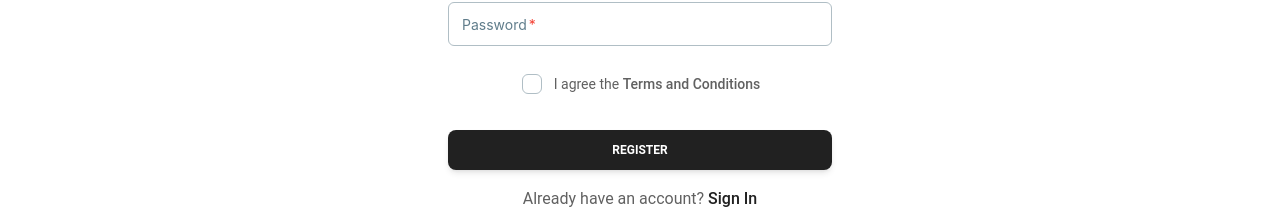
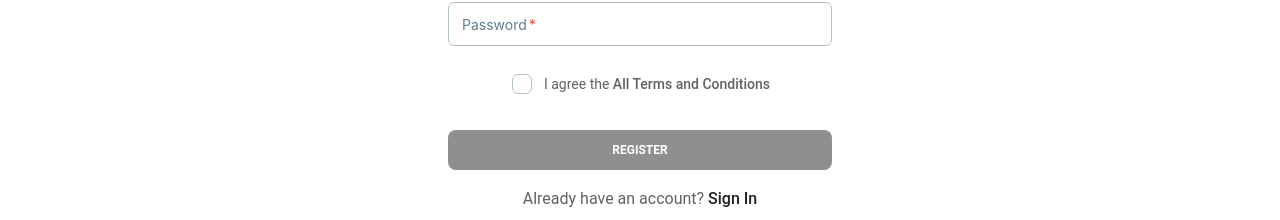
Before and after one commit to MUHAMMADSabbirHossain/red-onion, a React (Create React App) app: page /signup in a window 1280 px wide. Shown: the part 317-537 px from the top of the page. Built offline with nearby package versions, Linux system fonts and the light colour scheme; no server answers.

Commit message:
terms and condition added.

```diff
--- a/src/Components/SignUP/SignUp.js
+++ b/src/Components/SignUP/SignUp.js
@@ -11,6 +11,7 @@ const SignUp = () => {
     const [name, setName] = useState("");
     const [email, setEmail] = useState("");
     const [password, setPassword] = useState("")
+    const [terms, setTerms] = useState(false);
     const navigate = useNavigate();
 
     const [
@@ -44,6 +45,8 @@ const SignUp = () => {
     const handlePasswordInput = event => {
         setPassword(event.target.value);
     };
+
+
 
     if (user) {
         navigate("/");
@@ -80,19 +83,20 @@ const SignUp = () => {
                         <Input onBlur={handleEmailInput} size="lg" label="Email" required />
                         <Input onBlur={handlePasswordInput} type="password" size="lg" label="Password" required />
                     </div>
-                    <Checkbox
+                    <Checkbox onClick={() => setTerms(!terms)}
                         label={
                             <Typography
                                 variant="small"
                                 color="gray"
-                                className="flex items-center font-normal"
+                                // className="flex items-center font-normal"
+                                className={`flex items-center font-normal ${terms ? "" : "text-red"}`}
                             >
                                 I agree the
                                 <a
                                     href="#"
                                     className="font-medium transition-colors hover:text-gray-900"
                                 >
-                                    &nbsp;Terms and Conditions
+                                    &nbsp;All Terms and Conditions
                                 </a>
                             </Typography>
                         }
@@ -109,7 +113,7 @@ const SignUp = () => {
                         verificationError && <p className=' text-red'> Pleaser try again => {verificationError.message}</p>
                     }
 
-                    <Button onClick={handleFormSubmit} className="mt-6" fullWidth>
+                    <Button onClick={handleFormSubmit} disabled={!terms} className="mt-6" fullWidth>
                         Register
                     </Button>
                     <Typography color="gray" className="mt-4 text-center font-normal">
```
